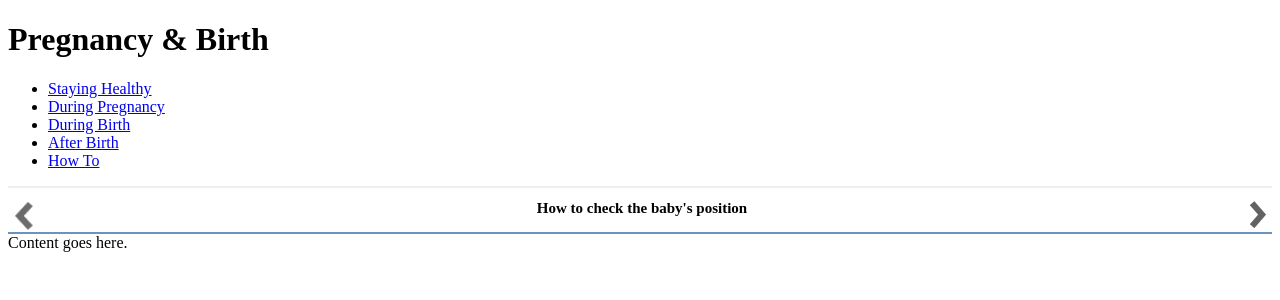
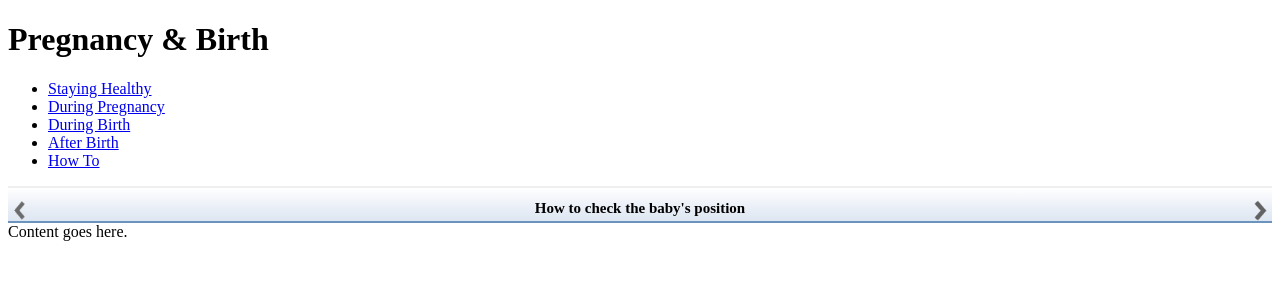
Before and after one commit to saqimtiaz/hesperian-mhealth-pregnancy-warning-signs, a PHP site: page /template-sequence.html in a window 1280 px wide. Shown: the top 300 px of the page. Run offline with PHP 8.4, Linux system fonts and the light colour scheme.

Commit message:
css cosmetic tweaks for sequence-bar

```diff
--- a/src/hesperian_mobile.css
+++ b/src/hesperian_mobile.css
@@ -17,6 +17,9 @@ Workaround for iPhone / WebKit bug where headers and footers can disappear after
 .sequence-bar {
 	border-bottom: 2px solid #6B94BC;
 	border-top: 2px solid #efefef;
+	background-color: #DDE6F2;
+	background: -webkit-gradient(linear, 0% 0%, 0% 100%, from(#FFFFFF), to(#DDE6F2), color-stop(.5,#EDF1F8));
+	background: -moz-linear-gradient(top, #FFFFFF 0%, #EDF1F8 50%, #DDE6F2 100%);
 }
 
 .sequence-bar h2.sequence-title {
@@ -50,6 +53,11 @@ Workaround for iPhone / WebKit bug where headers and footers can disappear after
 	background:#444;
 }
 
+.seq-nav-button img {
+	height: 21px;
+	width: 13px;
+}
+
 .seq-nav-button-left img{
 	float:left;
 	margin-left:5px;
```
